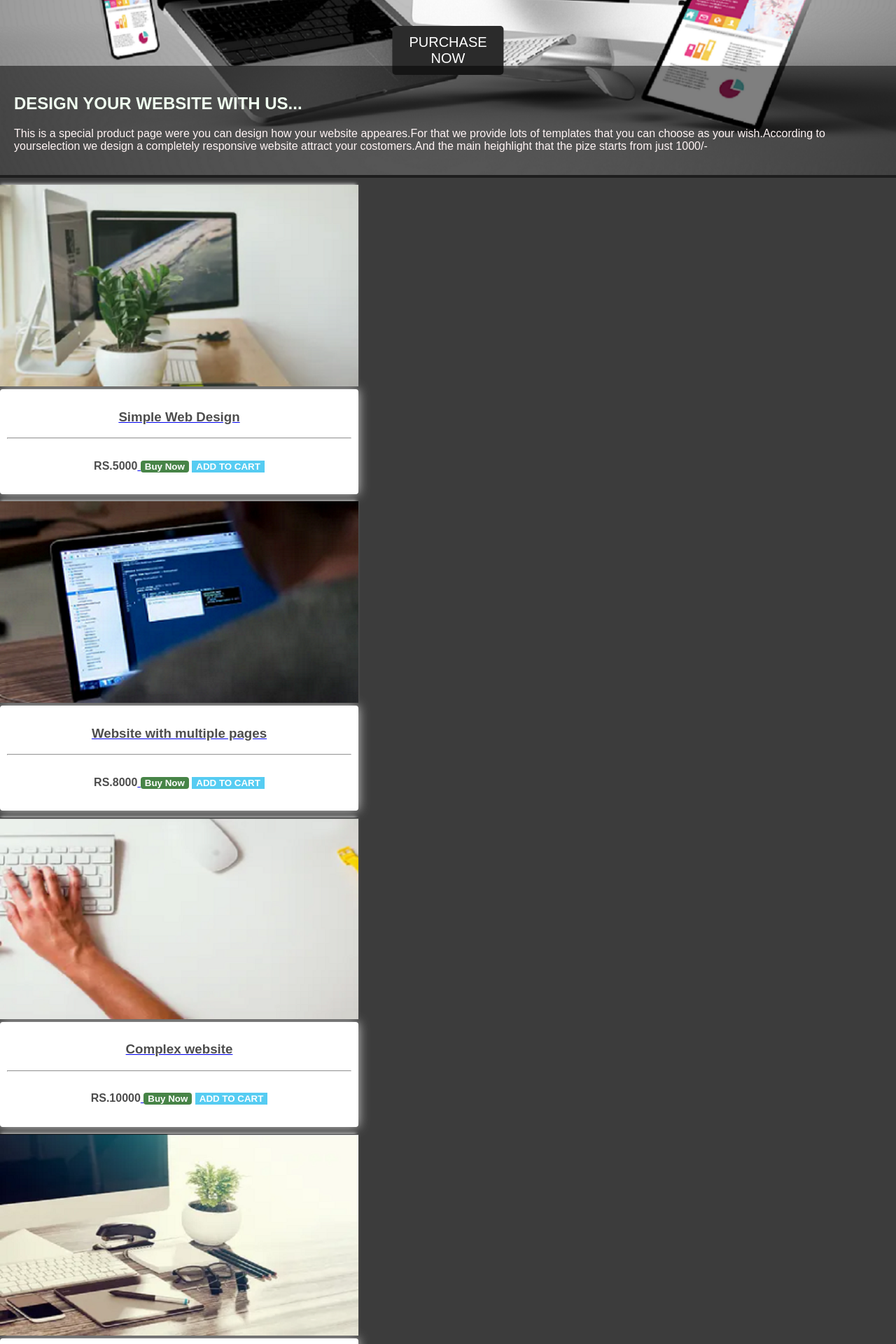
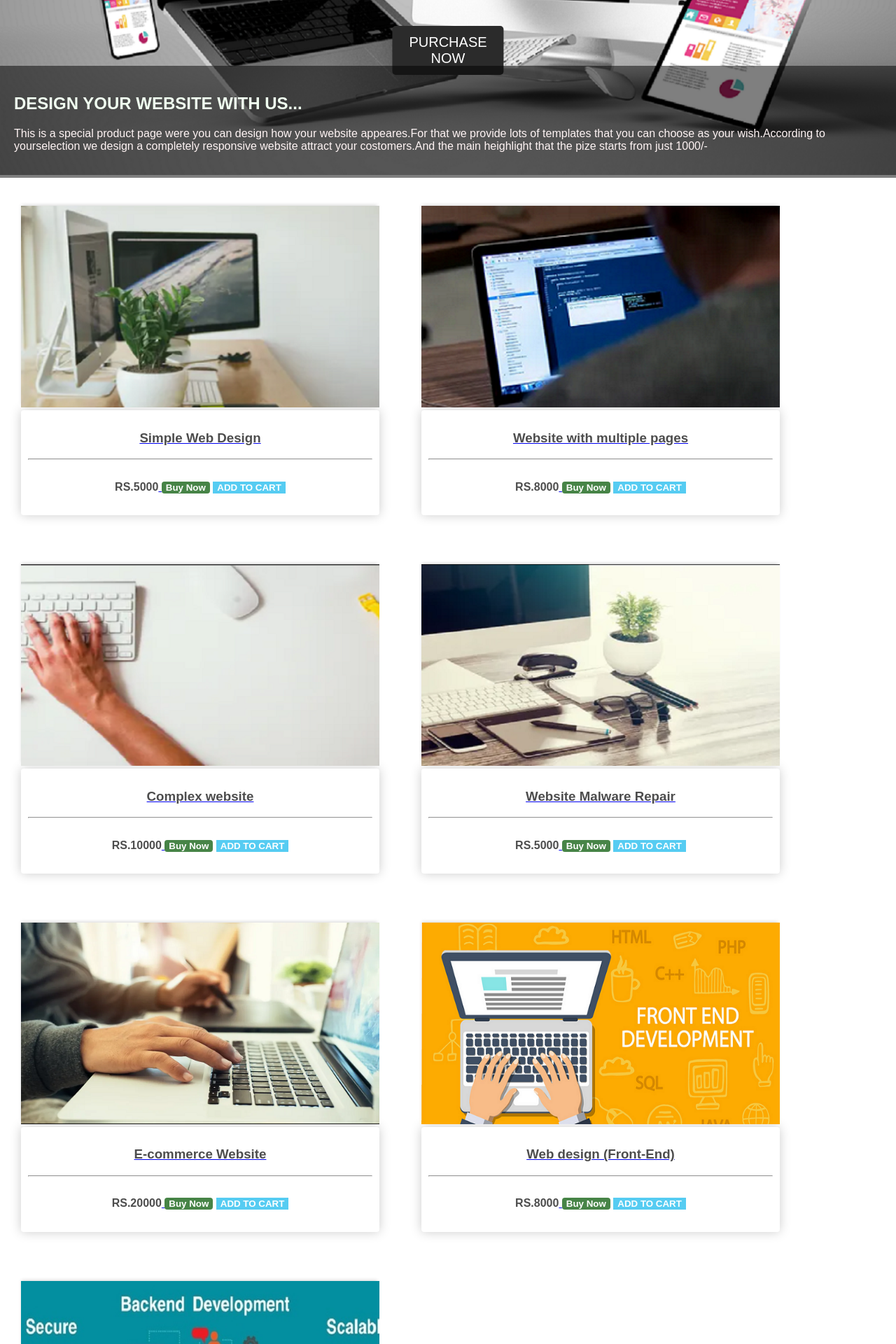
Before and after one commit to noelsj007/ecommerceweb, a Django app: page /shop/ in a window 1280 px wide. Shown: the part 486-2406 px from the top of the page at 70% size. Run offline with Django 3.2, Linux system fonts and the light colour scheme; data comes from the database, SQL or seed files in the repository.

Commit message:
Update index.html

```diff
--- a/templates/index.html
+++ b/templates/index.html
@@ -209,6 +209,19 @@ h1,h2,h3,h4,h5,h6{
   width: 194%; /* Full width */
   padding: 20px; /* Some padding */
 }
+	.column {
+        float: left;
+        width: 20%;
+        padding: 30px;
+    }
+
+    .row::after {
+        content: "";
+        clear: both;
+        display: table;
+    }
+
+
       </style>
 
 
@@ -217,7 +230,7 @@ h1,h2,h3,h4,h5,h6{
 
 
 
-        <section style="background-color: #3C3C3C" >
+
       <div class="container">
         <img src="/media/sp.png" alt="Snow">
         <a href="{% url 'sproduct' %}"><button class="btn">PURCHASE NOW</button>
@@ -265,7 +278,7 @@ h1,h2,h3,h4,h5,h6{
 
   </div>
 
-    </section>
+
     <br><br><br><br><br><br>
     {% endblock %}
 
```
